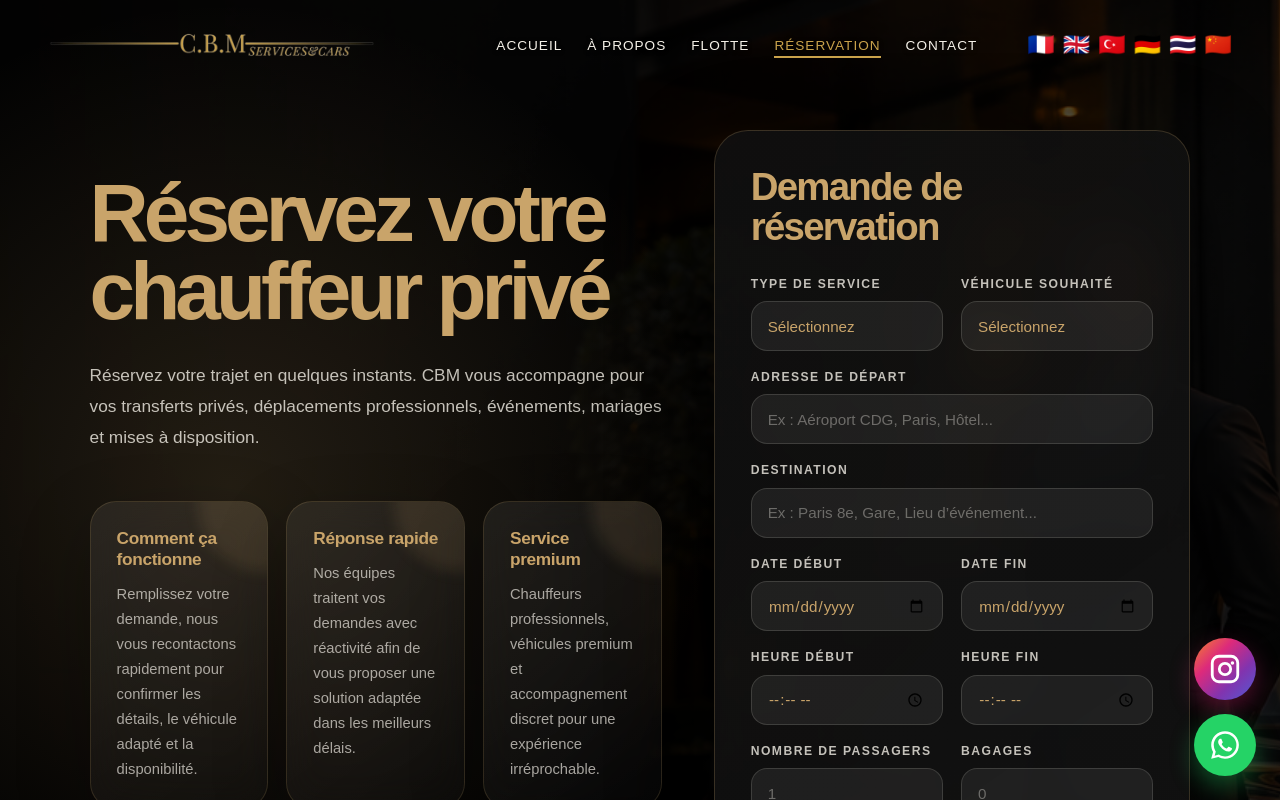
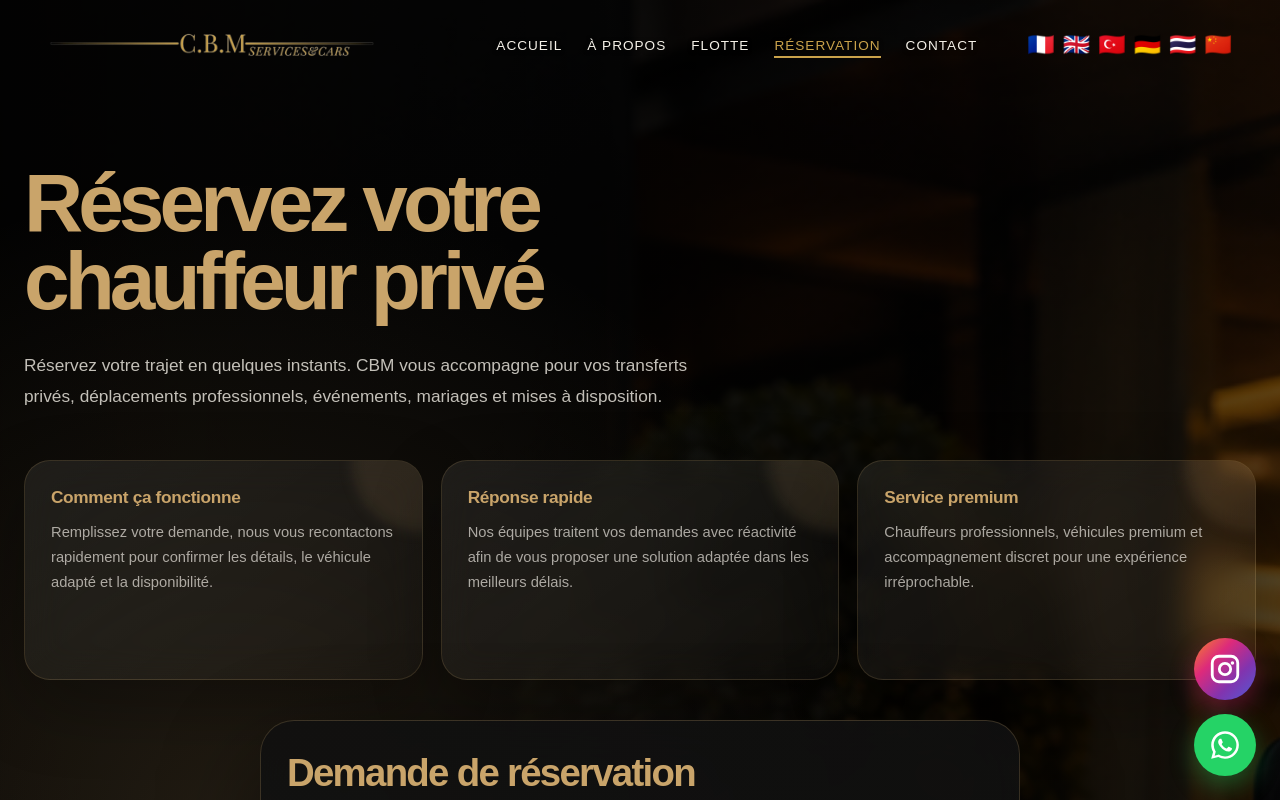
Before and after one commit to Mohoua93/CBM, a React (Create React App) app in the folder apps/frontend/: page /reservation in a window 1280 px wide. Shown: the top 800 px of the page. Built offline with nearby package versions, Linux system fonts and the light colour scheme; no server answers.

Commit message:
Fix formulaire reservation iPad responsive

```diff
--- a/apps/frontend/src/styles/Booking.css
+++ b/apps/frontend/src/styles/Booking.css
@@ -384,62 +384,80 @@
   transform: none;
 }
 
-/* ================= RESPONSIVE DESKTOP / TABLETTE ================= */
+/* ================= RESPONSIVE IPAD / TABLETTE LARGE ================= */
 
-@media (max-width: 1200px) {
+@media (max-width: 1366px) {
   .booking-hero {
-    padding: 120px 24px 80px;
-    overflow-x: hidden;
+    padding: 120px 24px 80px !important;
+    overflow-x: hidden !important;
   }
 
   .booking-hero__inner {
-    grid-template-columns: 1fr;
-    gap: 40px;
-    width: 100%;
-    max-width: 100%;
+    display: grid !important;
+    grid-template-columns: 1fr !important;
+    gap: 40px !important;
+    width: 100% !important;
+    max-width: 100% !important;
   }
 
   .booking-form-card {
-    position: relative;
-    top: auto;
-    width: 100%;
-    max-width: 860px;
-    margin-left: auto;
-    margin-right: auto;
-    padding: 34px 28px;
-    overflow: hidden;
+    position: relative !important;
+    top: auto !important;
+    width: 100% !important;
+    max-width: 760px !important;
+    margin-left: auto !important;
+    margin-right: auto !important;
+    padding: 32px 26px !important;
+    overflow: hidden !important;
   }
 
-  .booking-form-page,
-  .booking-form-page__grid,
-  .booking-field-page {
-    width: 100%;
-    max-width: 100%;
-    min-width: 0;
+  .booking-form-page {
+    width: 100% !important;
+    max-width: 100% !important;
+    min-width: 0 !important;
   }
 
   .booking-form-page__grid {
+    display: grid !important;
     grid-template-columns: minmax(0, 1fr) !important;
     gap: 18px !important;
+    width: 100% !important;
+    max-width: 100% !important;
+    min-width: 0 !important;
   }
 
   .booking-field-page,
   .booking-field-page--full {
     grid-column: 1 / -1 !important;
+    width: 100% !important;
+    max-width: 100% !important;
+    min-width: 0 !important;
   }
 
   .booking-field-page label {
-    font-size: 0.72rem;
-    letter-spacing: 0.06em;
-    line-height: 1.35;
+    display: block !important;
+    width: 100% !important;
+    max-width: 100% !important;
+    font-size: 0.72rem !important;
+    letter-spacing: 0.06em !important;
+    line-height: 1.35 !important;
+    white-space: normal !important;
+    overflow-wrap: break-word !important;
   }
 
   .booking-field-page input,
   .booking-field-page select,
   .booking-field-page textarea {
+    display: block !important;
     width: 100% !important;
     max-width: 100% !important;
     min-width: 0 !important;
+    box-sizing: border-box !important;
+  }
+
+  .booking-field-page input,
+  .booking-field-page select {
+    height: 50px !important;
   }
 }
 
@@ -447,7 +465,7 @@
 
 @media (max-width: 900px) {
   .booking-hero {
-    padding: 110px 18px 80px;
+    padding: 110px 18px 80px !important;
   }
 
   .booking-hero__content {
@@ -467,8 +485,8 @@
   }
 
   .booking-form-card {
-    max-width: calc(100vw - 36px);
-    padding: 32px 24px;
+    max-width: calc(100vw - 36px) !important;
+    padding: 32px 24px !important;
     border-radius: 30px;
   }
 }
@@ -478,7 +496,7 @@
 @media (max-width: 768px) {
   .booking-hero {
     min-height: auto;
-    padding: 100px 22px 70px;
+    padding: 100px 22px 70px !important;
     background-position: center;
   }
 
@@ -492,7 +510,7 @@
   }
 
   .booking-form-card {
-    padding: 30px 24px;
+    padding: 30px 24px !important;
     border-radius: 28px;
   }
 
@@ -517,8 +535,8 @@
   .booking-hero {
     width: 100%;
     max-width: 100vw;
-    padding-left: 12px;
-    padding-right: 12px;
+    padding-left: 12px !important;
+    padding-right: 12px !important;
     overflow-x: hidden;
   }
 
@@ -533,12 +551,12 @@
   }
 
   .booking-form-card {
-    width: 100%;
-    max-width: calc(100vw - 24px);
-    min-width: 0;
+    width: 100% !important;
+    max-width: calc(100vw - 24px) !important;
+    min-width: 0 !important;
     margin-left: auto;
     margin-right: auto;
-    padding: 24px 14px;
+    padding: 24px 14px !important;
     border-radius: 24px;
     overflow: hidden;
   }
@@ -560,46 +578,20 @@
     overflow: hidden;
   }
 
-  .booking-form-page__grid {
-    display: grid;
-    grid-template-columns: minmax(0, 1fr) !important;
-    gap: 18px;
-  }
-
   .booking-field-page {
     align-items: stretch;
   }
 
   .booking-field-page label {
-    display: block;
-    width: 100%;
-    max-width: 100%;
-    min-width: 0;
-    font-size: 0.68rem;
-    letter-spacing: 0.045em;
+    font-size: 0.68rem !important;
+    letter-spacing: 0.045em !important;
     line-height: 1.35;
-    white-space: normal;
-    overflow-wrap: break-word;
     word-break: break-word;
   }
 
   .booking-field-page input,
-  .booking-field-page select,
-  .booking-field-page textarea {
-    display: block;
-    width: 100% !important;
-    max-width: 100% !important;
-    min-width: 0 !important;
-    inline-size: 100%;
-    max-inline-size: 100%;
-    box-sizing: border-box !important;
-    -webkit-appearance: none;
-    appearance: none;
-  }
-
-  .booking-field-page input,
   .booking-field-page select {
-    height: 48px;
+    height: 48px !important;
     padding-left: 14px;
     padding-right: 14px;
   }
@@ -616,19 +608,19 @@
 
 @media (max-width: 390px) {
   .booking-hero {
-    padding-left: 10px;
-    padding-right: 10px;
+    padding-left: 10px !important;
+    padding-right: 10px !important;
   }
 
   .booking-form-card {
-    max-width: calc(100vw - 20px);
-    padding-left: 12px;
-    padding-right: 12px;
+    max-width: calc(100vw - 20px) !important;
+    padding-left: 12px !important;
+    padding-right: 12px !important;
   }
 
   .booking-field-page label {
-    font-size: 0.64rem;
-    letter-spacing: 0.035em;
+    font-size: 0.64rem !important;
+    letter-spacing: 0.035em !important;
   }
 
   .booking-field-page input,
```
